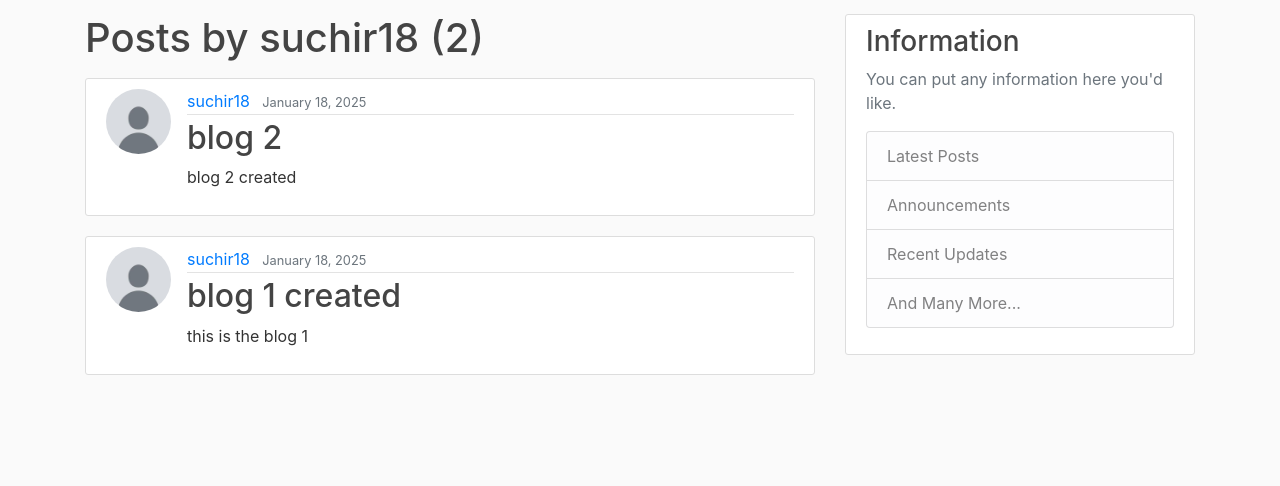
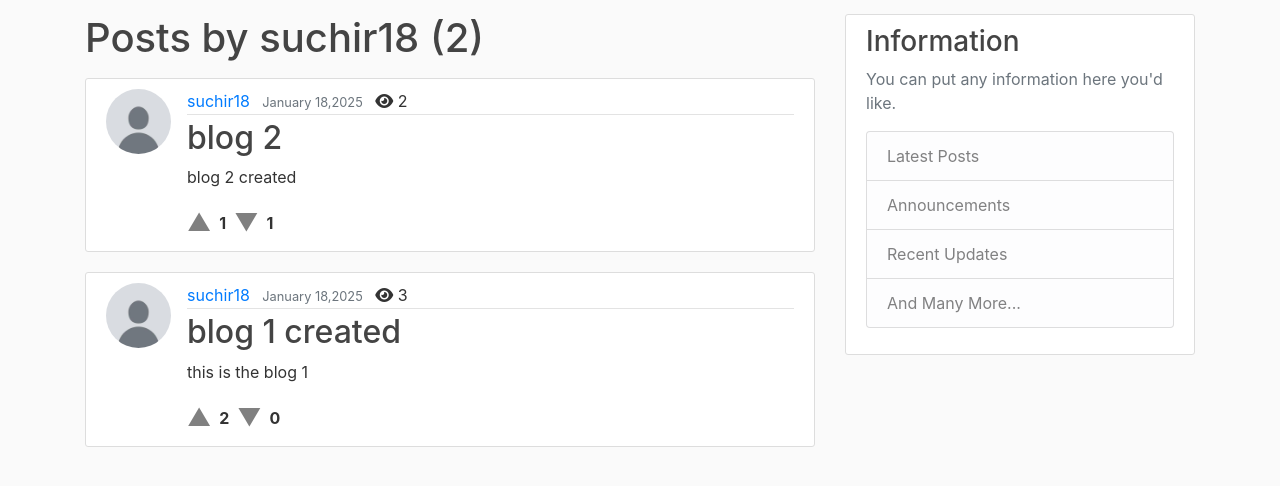
Before and after one commit to suchir-cyber/_the_blog, a Django app: a page that uses blog_app/blog/templates/blog/user_posts.html in a window 1280 px wide. Shown: the part 66-552 px from the top of the page. Run offline with Django 4.2, Linux system fonts and the light colour scheme; data comes from the database, SQL or seed files in the repository; both versions use the stored data as it was after the commit; some libraries are stand-ins or nearby versions.

Commit message:
voting functionality implemented

```diff
--- a/blog_app/blog/models.py
+++ b/blog_app/blog/models.py
@@ -11,9 +11,25 @@ class Post(models.Model):
     date_posted = models.DateTimeField(default=timezone.now)
     author = models.ForeignKey(User, on_delete=models.CASCADE)
     view_count = models.PositiveIntegerField(default=0)  # New field
+    upvotes = models.IntegerField(default=0)
+    downvotes = models.IntegerField(default=0)
+    voters = models.ManyToManyField(User, through='Vote', related_name='voted_posts')
 
     def __str__(self):
         return self.title
 
     def get_absolute_url(self):
         return reverse('post-detail', kwargs={'pk': self.pk})
+
+
+class Vote(models.Model):
+    VOTE_CHOICES = [
+        ('upvote', 'Upvote'),
+        ('downvote', 'Downvote'),
+    ]
+    user = models.ForeignKey(User, on_delete=models.CASCADE)
+    post = models.ForeignKey(Post, on_delete=models.CASCADE)
+    vote_type = models.CharField(max_length=8, choices=VOTE_CHOICES)
+
+    class Meta:
+        unique_together = ('user', 'post')
--- a/blog_app/blog/static/blog/main.css
+++ b/blog_app/blog/static/blog/main.css
@@ -121,3 +121,39 @@ padding-bottom: 10px;
 display: none; /* Initially hidden */
 margin-top: 20px;
 }
+
+/* Voting Section Styling */
+.voting-section {
+  display: flex;
+  align-items: center;
+  gap: 5px; /* Slightly reduced spacing between items */
+}
+
+/* Styling for Arrows */
+.vote-arrow {
+  font-size: 24px;
+  cursor: pointer;
+  color: gray;
+  transition: color 0.3s ease, transform 0.2s ease;
+}
+
+.vote-arrow:hover {
+  color: black; /* Darker color on hover */
+  transform: scale(1.2); /* Slight zoom effect */
+}
+
+.vote-arrow.voted {
+  color: green; /* Highlight for upvote */
+}
+
+.vote-arrow.downvote.voted {
+  color: red; /* Highlight for downvote */
+}
+
+/* Styling for Vote Count */
+.vote-count {
+  font-size: 16px;
+  font-weight: bold;
+  margin-left: 3px; /* Reduced spacing on the left side */
+  margin-right: 3px; /* Reduced spacing on the right side */
+}
--- a/blog_app/blog/templates/blog/user_posts.html
+++ b/blog_app/blog/templates/blog/user_posts.html
@@ -7,10 +7,31 @@
       <div class="media-body">
         <div class="article-metadata">
           <a class="mr-2" href="{% url 'user-posts' post.author.username %}">{{ post.author }}</a>
-              <small class="text-muted">{{ post.date_posted|date:"F d, Y" }}</small>
+          <small class="text-muted">{{ post.date_posted|date:"F d,Y"}}</small>
+          <span class="ml-2">
+            <i class="fas fa-eye"></i> {{ post.view_count }}
+          </span>
         </div>
         <h2><a class="article-title" href="{% url 'post-detail' post.id %}">{{ post.title }}</a></h2>
         <p class="article-content">{{ post.content }}</p>
+
+        <div class="voting-section">
+          <!-- Upvote Arrow -->
+          <span
+              class="vote-arrow upvote {% if post.user_upvoted %}voted{% endif %}"
+              onclick="toggleVote({{ post.id }}, 'upvote')">
+              &#x25B2;
+          </span>
+          <span class="vote-count">{{ post.upvotes }}</span>
+
+          <!-- Downvote Arrow -->
+          <span
+              class="vote-arrow downvote {% if post.user_downvoted %}voted{% endif %}"
+              onclick="toggleVote({{ post.id }}, 'downvote')">
+              &#x25BC;
+          </span>
+          <span class="vote-count">{{ post.downvotes }}</span>
+      </div>
       </div>
     </article>
 {% endfor %}
--- a/blog_app/blog/urls.py
+++ b/blog_app/blog/urls.py
@@ -9,6 +9,7 @@ urlpatterns = [
     path('post/<int:pk>/', PostDetailView.as_view(), name='post-detail'),
     path('post/<int:pk>/update/', PostUpdateView.as_view(), name='post-update'),
     path('post/<int:pk>/delete/', PostDeleteView.as_view(), name='post-delete'),
+    path('post/<int:post_id>/vote/<str:vote_type>/', views.toggle_vote, name='toggle_vote'),
     path('post/new/', PostCreateView.as_view(), name='post-create'),
     path('about/',views.about,name='blog-about'),
     path('help/',views.contact,name='blog-contact'),
--- a/blog_app/blog/views.py
+++ b/blog_app/blog/views.py
@@ -1,15 +1,16 @@
 from django.shortcuts import render, get_object_or_404,redirect
 from django.contrib.auth.models import User
 from django.core.mail import send_mail,BadHeaderError
-from django.http import HttpResponse,HttpResponseRedirect
+from django.http import HttpResponse,HttpResponseRedirect,JsonResponse
 from django.views.generic import ListView,DetailView,CreateView,UpdateView,DeleteView
 from django.contrib.auth.mixins import LoginRequiredMixin, UserPassesTestMixin
-from .models import Post
+from .models import Post,Vote
 from blog_app.forms import ContactForm
 from django.contrib import messages
 from users.models import Complaint
 from django.utils import timezone
-from django.db.models import Q
+from django.db.models import Q,Exists, OuterRef
+
 
 # Create your views here.
 
@@ -27,6 +28,31 @@ class PostListView(ListView):
     ordering = ['-date_posted']
     paginate_by = 5
 
+    def get_queryset(self):
+        queryset = super().get_queryset()
+        if self.request.user.is_authenticated:
+            queryset = queryset.annotate(
+                user_upvoted=Exists(
+                    Vote.objects.filter(
+                        post=OuterRef('pk'),
+                        user=self.request.user,
+                        vote_type='upvote'
+                    )
+                ),
+                user_downvoted=Exists(
+                    Vote.objects.filter(
+                        post=OuterRef('pk'),
+                        user=self.request.user,
+                        vote_type='downvote'
+                    )
+                )
+            )
+        return queryset
+
+    def get_context_data(self, **kwargs):
+        context = super().get_context_data(**kwargs)
+        return context
+
 class UserPostListView(ListView):
     model = Post
     template_name = 'blog/user_posts.html'  # <app>/<model>_<viewtype>.html
@@ -36,6 +62,27 @@ class UserPostListView(ListView):
     def get_queryset(self):
         user = get_object_or_404(User, username=self.kwargs.get('username'))
         return Post.objects.filter(author=user).order_by('-date_posted')
+
+    def get_context_data(self, **kwargs):
+        context = super().get_context_data(**kwargs)
+        user = self.request.user
+        posts = context['posts']
+
+        # Add user voting data to each post
+        if user.is_authenticated:
+            for post in posts:
+                post.user_upvoted = post.voters.filter(
+                    vote__vote_type='upvote', id=user.id
+                ).exists()
+                post.user_downvoted = post.voters.filter(
+                    vote__vote_type='downvote', id=user.id
+                ).exists()
+        else:
+            for post in posts:
+                post.user_upvoted = False
+                post.user_downvoted = False
+
+        return context
 
 
 class PostDetailView(LoginRequiredMixin, DetailView):
@@ -129,17 +176,15 @@ class SearchView(ListView):
     paginate_by = 5
 
     def get_queryset(self):
-
         # Get the search query and date range from the request
         search_query = self.request.GET.get('search', '')
         start_date = self.request.GET.get('start_date')
         end_date = self.request.GET.get('end_date')
+
         # Start with all posts
-
         queryset = Post.objects.all()
 
         # Filter by search query if provided
-
         if search_query:
             queryset = queryset.filter(Q(title__icontains=search_query) | Q(content__icontains=search_query))
 
@@ -150,3 +195,57 @@ class SearchView(ListView):
             queryset = queryset.filter(date_posted__range=(start_date, end_date))
 
         return queryset.order_by('-date_posted')
+
+    def get_context_data(self, **kwargs):
+        context = super().get_context_data(**kwargs)
+        user = self.request.user
+        posts = context['posts']
+
+        # Add user voting data to each post
+        if user.is_authenticated:
+            for post in posts:
+                post.user_upvoted = post.voters.filter(vote__vote_type='upvote', id=user.id).exists()
+                post.user_downvoted = post.voters.filter(vote__vote_type='downvote', id=user.id).exists()
+        else:
+            for post in posts:
+                post.user_upvoted = False
+                post.user_downvoted = False
+
+        return context
+
+
+def toggle_vote(request, post_id, vote_type):
+    if not request.user.is_authenticated:
+        return JsonResponse({'error': 'You must be logged in to vote.'}, status=403)
+
+    post = get_object_or_404(Post, id=post_id)
+    existing_vote = Vote.objects.filter(user=request.user, post=post).first()
+
+    if existing_vote:
+        if existing_vote.vote_type == vote_type:
+            # Remove the vote if it's already of the same type
+            if vote_type == 'upvote':
+                post.upvotes -= 1
+            else:
+                post.downvotes -= 1
+            existing_vote.delete()
+        else:
+            # Change the vote type
+            if vote_type == 'upvote':
+                post.upvotes += 1
+                post.downvotes -= 1
+            else:
+                post.downvotes += 1
+                post.upvotes -= 1
+            existing_vote.vote_type = vote_type
+            existing_vote.save()
+    else:
+        # Create a new vote
+        if vote_type == 'upvote':
+            post.upvotes += 1
+        else:
+            post.downvotes += 1
+        Vote.objects.create(user=request.user, post=post, vote_type=vote_type)
+
+    post.save()
+    return JsonResponse({'upvotes': post.upvotes, 'downvotes': post.downvotes})
```
Also changed, not shown: blog_app/blog/templates/blog/home.html (+53 -1 lines), blog_app/blog/templates/blog/searchbar.html (+17 -0 lines), blog_app/blog/migrations/0003_auto_20250118_0150.py (added), blog_app/db.sqlite3. Lines whose indentation alone changed are shown as unchanged.
